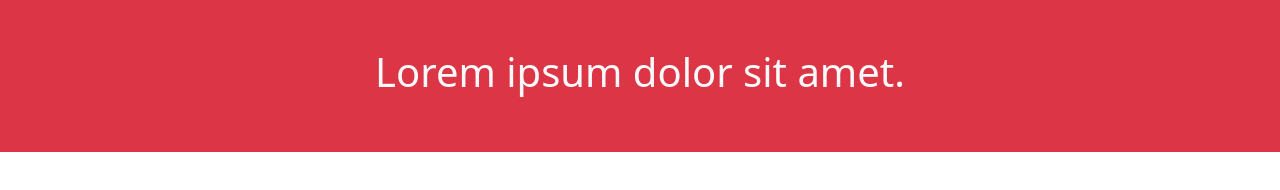
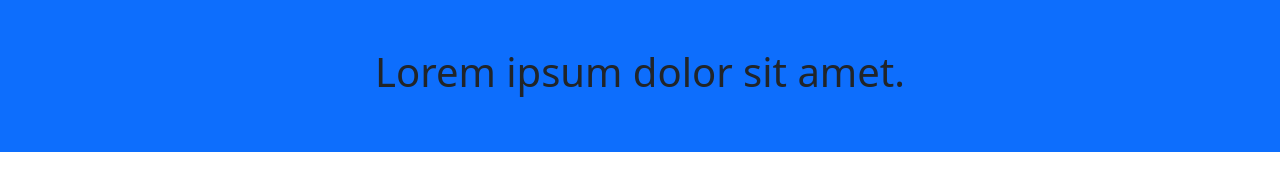
Before and after one commit to HeshamM-088/web24, a plain HTML site: page index.html in a window 1280 px wide. Drawn offline with Linux system fonts and the light colour scheme; files that its build step writes are made by us from their sources.

Commit message:
change bg

```diff
--- a/index.html
+++ b/index.html
@@ -8,7 +8,7 @@
     <title>Document</title>
   </head>
   <body>
-    <div class="w-100 bg-danger d-flex justify-content-center text-light p-5">
+    <div class="w-100 bg-primary d-flex justify-content-center text-dark p-5">
       <h1>Lorem ipsum dolor sit amet.</h1>
     </div>
 
```
